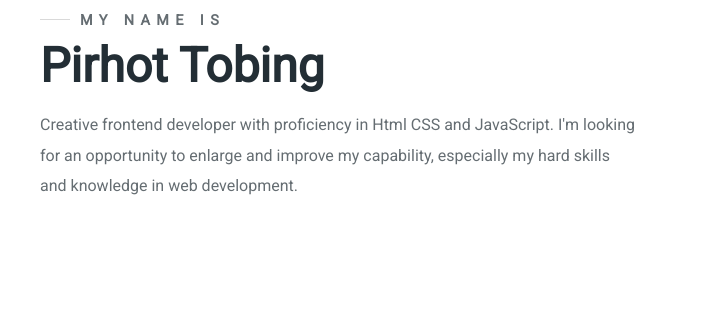
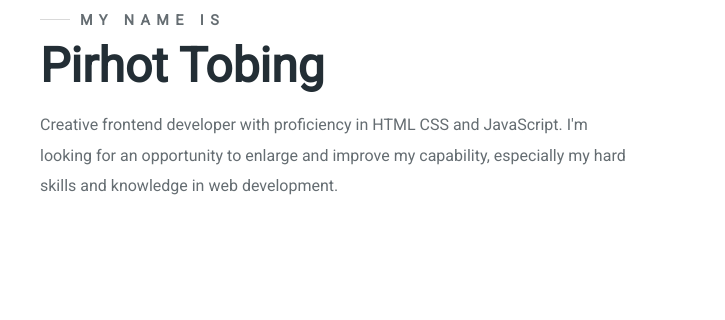
Before and after one commit to pirhottobing/pirhottobing.github.io, a plain HTML site: page index.html in a window 1280 px wide. Shown: the part 218-538 px from the top of the page, 0-725 px from the left. Drawn offline with Linux system fonts and the light colour scheme.

Commit message:
Update index.html

```diff
--- a/index.html
+++ b/index.html
@@ -41,7 +41,7 @@
         <h3 class="pre-title">My name is</h3>
         <h1 class="hero-name">Pirhot Tobing</h1>
         <p>
-          Creative frontend developer with proficiency in Html CSS and JavaScript.
+          Creative frontend developer with proficiency in HTML CSS and JavaScript.
           I'm looking for an opportunity to enlarge and improve my capability, especially my hard skills and knowledge in web development.
         </p>
       </article>
```
